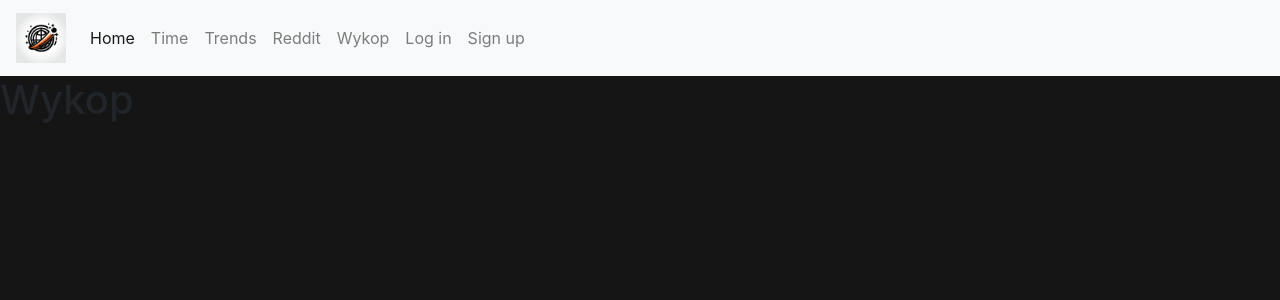
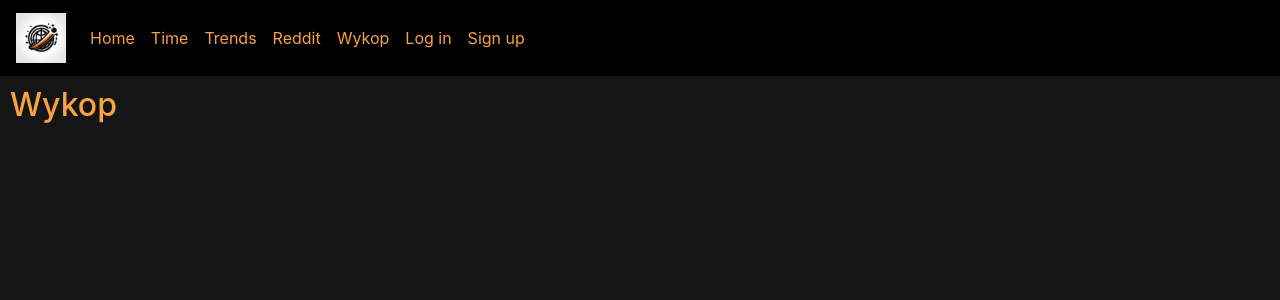
Before and after one commit to Famidore/flaskServer, a Python web app: template templates/media/wykop_inspect.html in a window 1280 px wide. Shown: the top 300 px of the page. Run offline with Jinja, Linux system fonts and the light colour scheme; the template is opened without the code that fills it, so the values that code supplies are empty; some libraries are stand-ins or nearby versions.

Commit message:
Update styles and navbar to fit discussed colors

```diff
--- a/templates/base.html
+++ b/templates/base.html
@@ -12,6 +12,22 @@
     <style>
         body {
             background-color: #151515;
+        }
+
+        .title {
+            color: #f8a145;
+        }
+
+        .navbar {
+            background-color: #000000;
+        }
+
+        .navbar a {
+            color: #f8a145;
+        }
+
+        .navbar a:hover {
+            color: #d35100;
         }
     </style>
 </head>
--- a/templates/media/reddit_inspect.html
+++ b/templates/media/reddit_inspect.html
@@ -3,7 +3,7 @@
 {% block title %}Reddit Inspect{% endblock %}
 
 {% block content %}
-    <h1 class="title">
+    <h2 class="title" style="display: block; padding: 10px; justify-content: center;">
         Reddit
-    </h1>
+    </h2>
 {% endblock %}
--- a/templates/media/wykop_inspect.html
+++ b/templates/media/wykop_inspect.html
@@ -3,7 +3,7 @@
 {% block title %}Wykop Inspect{% endblock %}
 
 {% block content %}
-    <h1 class="title">
+    <h2 class="title" style="display: block; padding: 10px; justify-content: center;">
         Wykop
-    </h1>
+    </h2>
 {% endblock %}
--- a/templates/partials/navbar.html
+++ b/templates/partials/navbar.html
@@ -1,4 +1,4 @@
-<nav class="navbar navbar-expand-lg navbar-light bg-light">
+<nav class="navbar navbar-expand-lg">
     <a class="navbar-brand"><img src="/static/logo.jpg" alt="Logo" style="width: 50px; height: auto;"></a>
     <button class="navbar-toggler" type="button" data-toggle="collapse" data-target="#navbarNav" aria-controls="navbarNav" aria-expanded="false" aria-label="Toggle navigation">
       <span class="navbar-toggler-icon"></span>
```
Also changed, not shown: static/styles/trends_page.css (+0 -8 lines).
